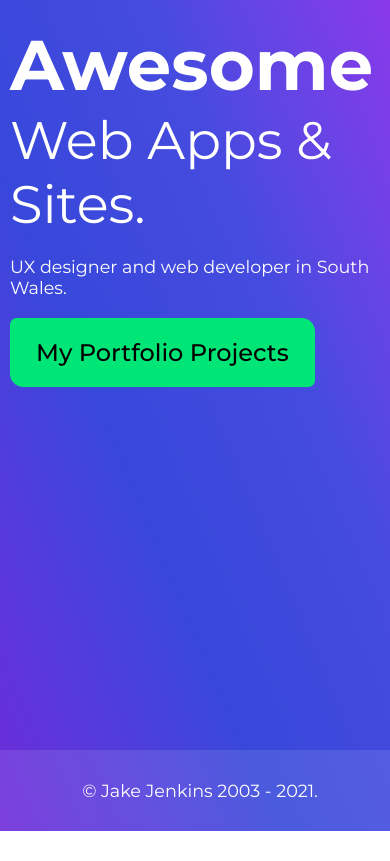
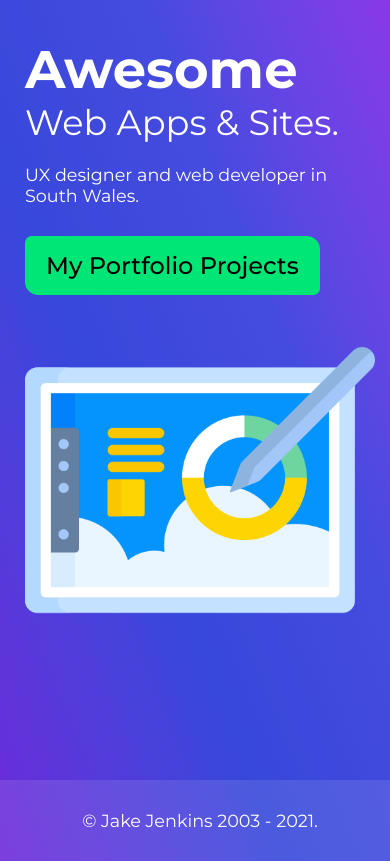
Before and after one commit to jake-jenkins/jnx, a Gatsby site: page / in a window 390 px wide. Shown: the part 93-954 px from the top of the page. Before the commit the page ends 924 px from the top, so only its background shows below. Built offline with nearby package versions, Linux system fonts and the light colour scheme; Gatsby itself is replaced by a stand-in of ours.

Commit message:
responsive ui

```diff
--- a/src/pages/index.js
+++ b/src/pages/index.js
@@ -14,15 +14,17 @@ export default function Home({ data }) {
     <meta name="description" content="Professional Portfolio for Jake Jenkins, Front End Web Developer.  Lets build Awesome Web Apps and Websites." />
     <meta name="keywords" cpntent="jake,jenkins,web,design,development,developer,portfolio,app,react,frond end,node,mvc,asp,net,sql,wales,bristol,cardiff,newport" />
   </Helmet>
-  <section className={styles.header}>
-    <div>
-      <h2>Awesome</h2>
-      <h3>Web Apps & Sites.</h3>
+  <div class="container">
+    <div class="col">
+      <h2 className={styles.h2}>Awesome</h2>
+      <h3 className={styles.h3}>Web Apps & Sites.</h3>
       <p>UX designer and web developer in South Wales.</p>
       <Link className={styles.btn} to="/projects">My Portfolio Projects</Link>
     </div>
+    <div class="col">
     <Img fluid={data.file.childImageSharp.fluid}></Img>
-  </section>
+    </div>
+</div>
     </Layout>
     )
   }
--- a/src/pages/projects/index.js
+++ b/src/pages/projects/index.js
@@ -16,18 +16,19 @@ export default function Projects({ data }) {
   </Helmet>
       <div className={styles.portfolio}>
         <h2>Portfolio</h2>
-            <h3>Websites and Web Applications I have created</h3>
+        <h3>Projects & Websites I've Created</h3>
         <div className={styles.projects}>
           {projects.map(project => (
             <Link to={"/projects/" + project.frontmatter.slug} key={project.id}>
               <div>
-                        <Img fluid={project.frontmatter.thumb.childImageSharp.fluid}></Img>
+                <Img fluid={project.frontmatter.thumb.childImageSharp.fluid} />
                 <h3>{ project.frontmatter.title }</h3>
                 <p>{ project.frontmatter.stack }</p>
               </div>
             </Link>
           ))}
         </div>
+        <p>Like what you see? email me at jake@jnx.app for a quote!</p>
       </div>
     </Layout>
     )
--- a/src/styles/global.css
+++ b/src/styles/global.css
@@ -60,7 +60,7 @@ header > nav a {
 }
 
 main {
-  min-height: Calc(100vh - 272px);
+  min-height: Calc(100vh - 282px);
   padding: 0px 20px;
   margin: auto;
   max-width: 1420px;
@@ -75,14 +75,24 @@ footer {
   margin-top: 80px;
 }
 
-@media only screen and (max-width: 600px) {
+.container {
+  display: flex;
+  margin: 10px;
+}
+
+.col {
+  width: 100%;
+  padding: 5px;
+}
+
+@media only screen and (max-width: 740px) {
   header {
     height: 70px;
     margin: 15px auto 0px auto;
   }
 
   main {
-    min-height: Calc(100vh - 226px);
+    min-height: Calc(100vh - 306px);
     padding: 30px 10px;
   }
 
@@ -90,4 +100,8 @@ footer {
     padding: 0px 6px 10px 6px;
     font-size: 1.1rem;
   }
+
+  .container {
+    display: block;
+  }
 }
--- a/src/styles/home.module.css
+++ b/src/styles/home.module.css
@@ -1,13 +1,7 @@
-.header {
-  display: grid;
-  grid-template-columns: 1fr 1fr;
-  grid-gap: 40px;
-  align-items: center;
-}
-.header h2 {
+.h2 {
   font-size: 4em;
 }
-.header h3 {
+.h3 {
   font-size: 3em;
   font-weight: 400;
   margin-bottom: 20px;
@@ -22,3 +16,24 @@
   margin-top: 20px;
   font-weight: 500;
 }
+
+@media only screen and (max-width: 740px) {
+  .h2 {
+    font-size: 3em;
+  }
+  .h3 {
+    font-size: 2em;
+    font-weight: 400;
+    margin-bottom: 20px;
+  }
+  .btn {
+    display: inline-block;
+    font-size: 1.5rem;
+    background: rgba(0, 230, 118, 1);
+    color: #000;
+    padding: 15px 21px;
+    border-radius: 5pt 10pt 5pt 10pt;
+    margin-top: 30px;
+    font-weight: 500;
+  }
+}
--- a/src/styles/project-details.module.css
+++ b/src/styles/project-details.module.css
@@ -1,8 +1,8 @@
-.details h2 {
+h2 {
   font-size: 3.5em;
   margin-top: 80px;
 }
-.details h3 {
+h3 {
   font-size: 2em;
   font-weight: 400;
   margin-bottom: 40px;
```
Also changed, not shown: src/styles/projects.module.css (+18 -0 lines). Lines whose indentation alone changed are shown as unchanged.
